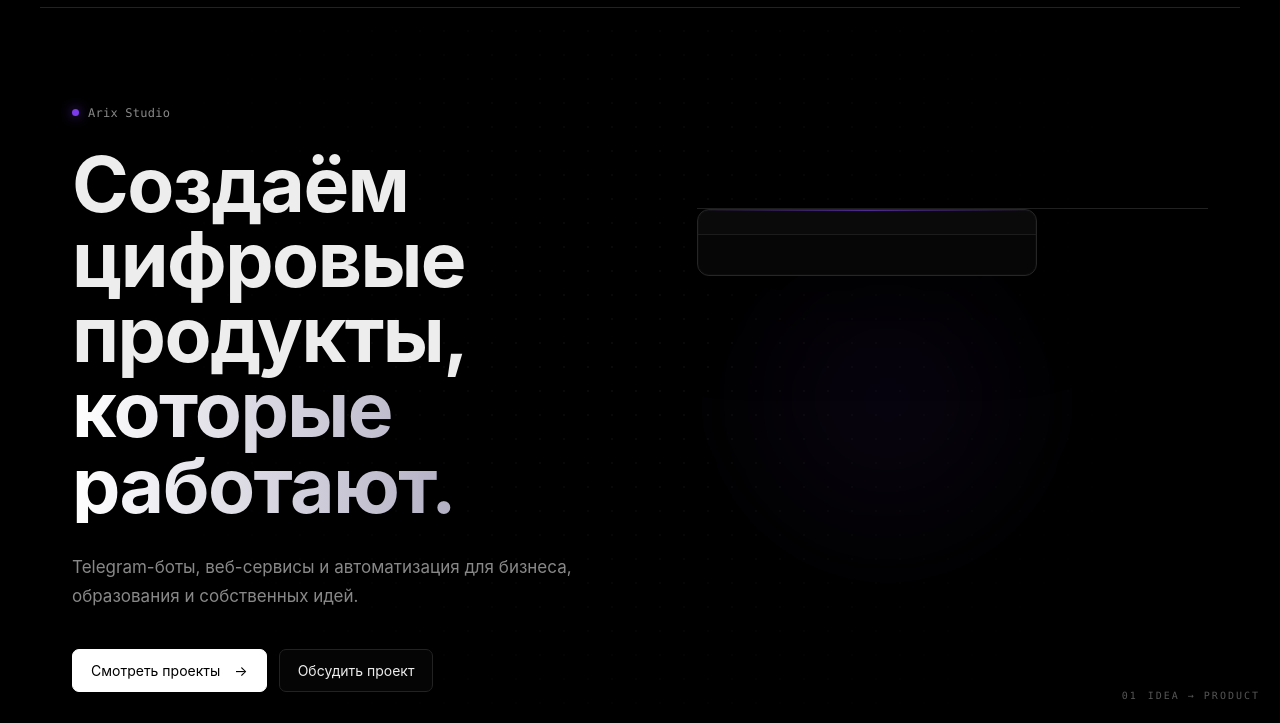
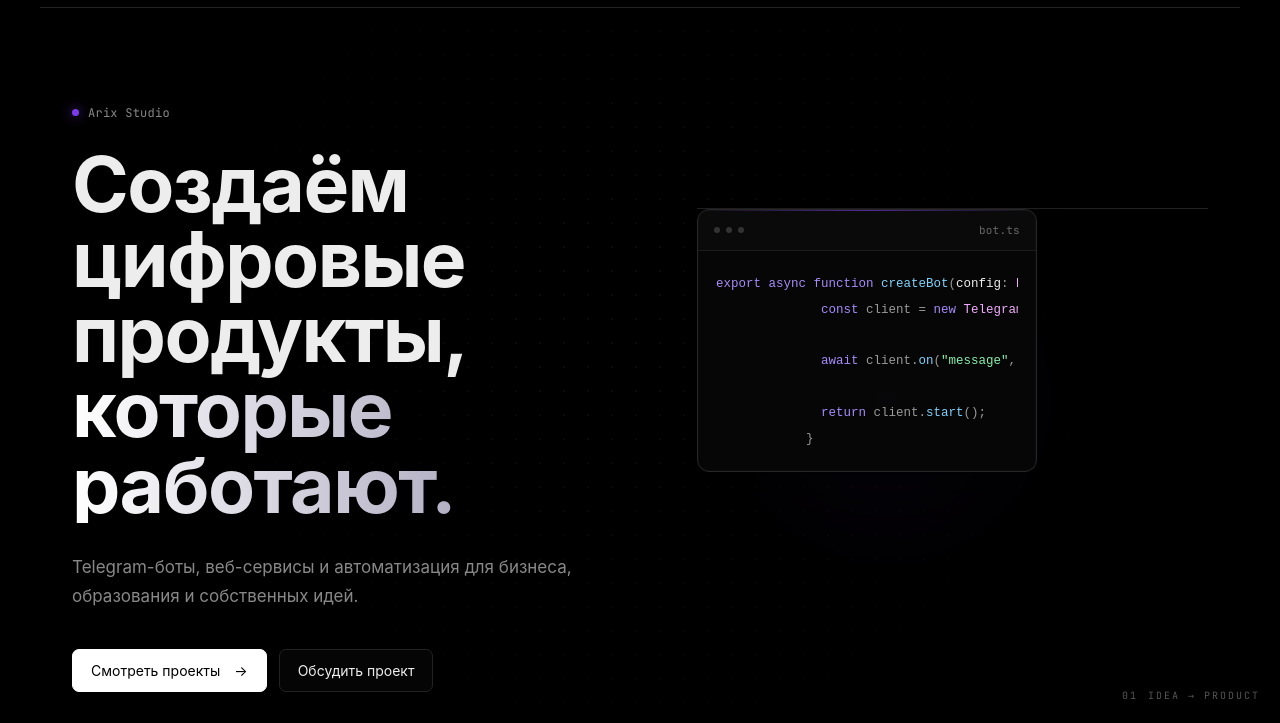
Before and after one commit to arixii35/arix-studio-website, a plain HTML site: page index.html in a window 1280 px wide. Shown: the part 77-800 px from the top of the page. Drawn offline with Linux system fonts and the light colour scheme.

Commit message:
Update index.html

```diff
--- a/index.html
+++ b/index.html
@@ -10,6 +10,10 @@
     >
 
     <title>Arix Studio — цифровые продукты</title>
+
+    <link rel="preconnect" href="https://fonts.googleapis.com">
+    <link rel="preconnect" href="https://fonts.gstatic.com" crossorigin>
+    <link href="https://fonts.googleapis.com/css2?family=JetBrains+Mono:wght@400;500;600&display=swap" rel="stylesheet">
 
     <link rel="stylesheet" href="style.css">
 </head>
@@ -75,27 +79,33 @@
 
             <!-- Декоративная область -->
 
+            <!-- Декоративная область -->
+
             <div class="hero-visual">
 
                 <div class="grid"></div>
 
-                <div class="orb orb-one"></div>
-                <div class="orb orb-two"></div>
+                <div class="visual-card">
 
-                <div class="visual-card">
                     <div class="visual-card-top">
-                        <span></span>
-                        <span></span>
-                        <span></span>
+                        <div class="visual-card-dots">
+                            <span></span>
+                            <span></span>
+                            <span></span>
+                        </div>
+                        <span class="visual-card-filename">bot.ts</span>
                     </div>
 
                     <div class="visual-code">
-                        <div class="code-line large"></div>
-                        <div class="code-line"></div>
-                        <div class="code-line short"></div>
-                        <div class="code-line medium"></div>
-                        <div class="code-line"></div>
+            <pre><code><span class="code-keyword">export async function</span> <span class="code-function">createBot</span>(<span class="code-param">config</span>: <span class="code-type">BotConfig</span>) {
+              <span class="code-keyword">const</span> client = <span class="code-keyword">new</span> <span class="code-type">TelegramClient</span>(config.token);
+
+              <span class="code-keyword">await</span> client.<span class="code-function">on</span>(<span class="code-string">"message"</span>, handleUpdate);
+
+              <span class="code-keyword">return</span> client.<span class="code-function">start</span>();
+            }</code></pre>
                     </div>
+
                 </div>
 
                 <div class="visual-label">
```
